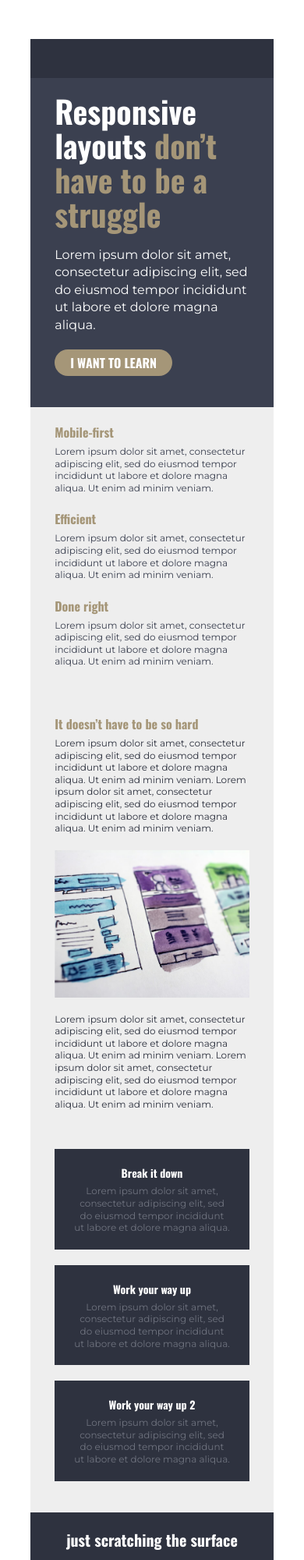
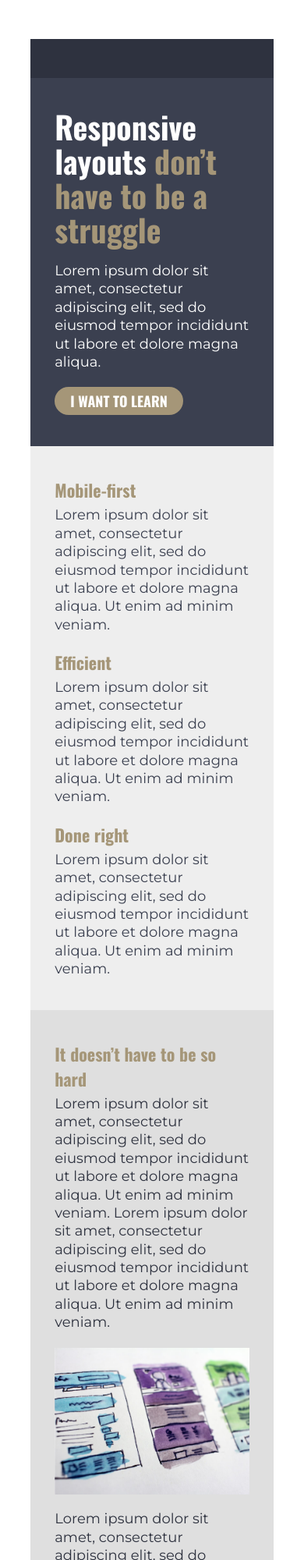
Before and after one commit to adonmez04/crl-final-challenge, a plain HTML site: page index.html in a window 390 px wide. Shown: the top 2000 px of the page at 78% size. Drawn offline with nearby package versions, Linux system fonts and the light colour scheme.

Commit message:
stable solution for mobile version

```diff
--- a/css/style.css
+++ b/css/style.css
@@ -1,16 +1,6 @@
 /* THE MOBILE FIRST SOLUTION */
 /* The small screens */
 /* Under the 700px */
-
-/*
-font-family: "Montserrat", sans-serif;
-font-weight: 400;
-*/
-
-/*
-font-family: "Oswald", sans-serif;
-font-weight: 700;
-*/
 
 /*******************/
 /* Global Styles */
@@ -77,15 +67,7 @@ main {
 
 .hero {
   background-color: #3b4050;
-  padding: 20px 0 40px 0;
-}
-
-.hero-flex {
-  display: flex;
-  flex-direction: column;
-  justify-content: flex-start;
-  align-items: flex-start;
-  gap: 20px;
+  padding: 40px 0;
 }
 
 .hero__title {
@@ -110,10 +92,10 @@ main {
   /* Typography */
   font-family: "Montserrat", sans-serif;
   font-weight: 400;
-  font-size: 16px;
+  font-size: 18px;
   color: #fff;
-  line-height: 1.4;
-
+  line-height: 1.3;
+  /* Whitespace */
   margin-bottom: 20px;
 }
 
@@ -122,7 +104,7 @@ main {
   /* Typography */
   font-family: "Oswald", sans-serif;
   font-weight: 700;
-  font-size: 16px;
+  font-size: 18px;
   color: #fff;
   text-transform: uppercase;
   text-decoration: none;
@@ -146,28 +128,15 @@ main {
 
 .feature {
   background-color: #eee;
-  padding: 20px 0 40px 0;
-}
-
-.feature-flex {
-  display: flex;
-  flex-direction: column;
-  justify-content: center;
-  align-items: flex-start;
-  gap: 20px;
-
-  /* max-width: 60%; */
+  padding: 40px 0;
 }
 
 .feature-item__title {
   /* Typography */
   font-family: "Oswald", sans-serif;
   font-weight: 700;
-  font-size: 16px;
+  font-size: 22px;
   color: #a59678;
-
-  /* Positioning */
-  /* text-align: center; */
 
   /* Whitespace */
   margin-bottom: 5px;
@@ -177,11 +146,9 @@ main {
   /* Typography */
   font-family: "Montserrat", sans-serif;
   font-weight: 400;
-  font-size: 12px;
+  font-size: 18px;
   color: #3b4050;
   line-height: 1.3;
-  /* Positioning */
-  /* text-align: center; */
 }
 
 /* The content area */
@@ -190,16 +157,8 @@ main {
 /* content */
 
 .content {
-  padding: 20px 0 40px 0;
-  background-color: #eee;
-}
-
-.content-flex {
-  display: flex;
-  flex-direction: column;
-  justify-content: flex-start;
-  align-items: flex-start;
-  gap: 30px;
+  padding: 40px 0;
+  background-color: #dfdfdf;
 }
 
 .content-area {
@@ -210,9 +169,9 @@ main {
   /* Typography */
   font-family: "Oswald", sans-serif;
   font-weight: 700;
-  font-size: 16px;
+  font-size: 22px;
   color: #a59678;
-
+  /* Whitespace */
   margin-bottom: 5px;
 }
 
@@ -220,22 +179,23 @@ main {
   /* Typography */
   font-family: "Montserrat", sans-serif;
   font-weight: 400;
-  font-size: 12px;
+  font-size: 18px;
   color: #2e323f;
   line-height: 1.3;
-
+  /* Whitespace */
   margin-bottom: 20px;
 }
 
 .content-area__img-area {
-  /* empty */
+  width: 100%;
+  /*? check this out */
 }
 
 .content-area__img {
   /* Positioning */
   max-width: 100%;
   display: block;
-
+  /* Whitespace */
   margin-bottom: 20px;
 }
 
@@ -243,19 +203,8 @@ main {
 .aside-area {
 }
 
-.aside-background {
-}
-
-.aside-area-flex {
-  display: flex;
-  flex-direction: column;
-  justify-content: flex-start;
-  align-items: flex-start;
-  gap: 20px;
-}
-
 .aside-item {
-  padding: 20px 0;
+  padding: 40px 0;
   background-color: #2e323f;
 }
 
@@ -263,7 +212,7 @@ main {
   /* Typography */
   font-family: "Oswald", sans-serif;
   font-weight: 700;
-  font-size: 14px;
+  font-size: 22px;
   color: #fff;
   /* Positioning */
   text-align: center;
@@ -275,7 +224,7 @@ main {
   /* Typography */
   font-family: "Montserrat", sans-serif;
   font-weight: 400;
-  font-size: 12px;
+  font-size: 18px;
   color: #6f737f;
   line-height: 1.3;
   /* Positioning */
@@ -286,30 +235,23 @@ main {
 /*********************/
 
 .footer {
+  padding: 40px 0;
   background-color: #2e323f;
-  padding: 20px 0;
 }
 
 .footer__title {
   /* Typography */
   font-family: "Oswald", sans-serif;
   font-weight: 700;
-  font-size: 20px;
+  font-size: 30px;
   color: #fff;
   /* Positioning */
   text-align: center;
   /* Whitespace */
-  margin-bottom: 10px;
+  margin-bottom: 20px;
 }
 
 .footer-area {
-  /* The Flexbox */
-  display: flex;
-  flex-direction: column;
-  justify-content: flex-start;
-  align-items: center;
-  gap: 10px;
-
   /* Positioning */
   text-align: center;
 }
@@ -322,9 +264,9 @@ main {
   /* Typography */
   font-family: "Oswald", sans-serif;
   font-weight: 700;
-  font-size: 14px;
+  font-size: 18px;
   color: #a59678;
-
+  /* Whitespace */
   margin-bottom: 5px;
 }
 
@@ -332,8 +274,9 @@ main {
   /* Typography */
   font-family: "Montserrat", sans-serif;
   font-weight: 400;
-  font-size: 12px;
+  font-size: 16px;
   color: #6f737f;
+  line-height: 1.3;
 }
 
 .footer-area__list li {
@@ -344,15 +287,16 @@ main {
 .footer-area__list-item--title {
   font-family: "Oswald", sans-serif;
   font-weight: 700;
-  font-size: 14px;
+  font-size: 18px;
   color: #a59678;
 }
 
 .footer-area__list-item {
   font-family: "Montserrat", sans-serif;
   font-weight: 400;
-  font-size: 12px;
+  font-size: 16px;
   color: #6f737f;
+  line-height: 1.3;
 }
 
 .footer-area__link:link,
--- a/index.html
+++ b/index.html
@@ -25,7 +25,7 @@
         </header>
         <!-- The hero area -->
         <section class="hero">
-          <div class="container hero-flex">
+          <div class="container flex">
             <div class="title-area">
               <h1 class="hero__title">
                 Responsive layouts
@@ -45,7 +45,7 @@
         </section>
         <!-- The feature area -->
         <section class="feature">
-          <div class="container feature-flex">
+          <div class="container flex">
             <div class="feature-item">
               <h1 class="feature-item__title">Mobile-first</h1>
               <p class="feature-item__description">
@@ -74,7 +74,7 @@
         </section>
         <!-- The content area -->
         <section class="content">
-          <div class="container content-flex">
+          <div class="container flex">
             <div class="content-area">
               <h2 class="content-area__title">It doesn’t have to be so hard</h2>
               <p class="content-area__description">
@@ -99,7 +99,7 @@
               </p>
             </div>
 
-            <aside class="aside-area aside-area-flex">
+            <aside class="aside-area flex">
               <div class="aside-item">
                 <div class="container">
                   <h3 class="aside-item__title">Break it down</h3>
@@ -137,7 +137,7 @@
         <footer class="footer">
           <div class="container">
             <h2 class="footer__title">just scratching the surface</h2>
-            <div class="footer-area">
+            <div class="footer-area flex">
               <div class="footer-content">
                 <h3 class="footer-area__content-title">About our company</h3>
                 <p class="footer-area__content-description">
```
